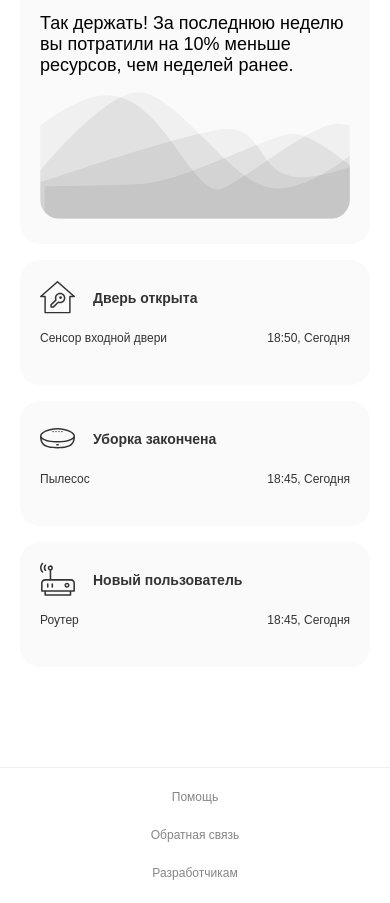
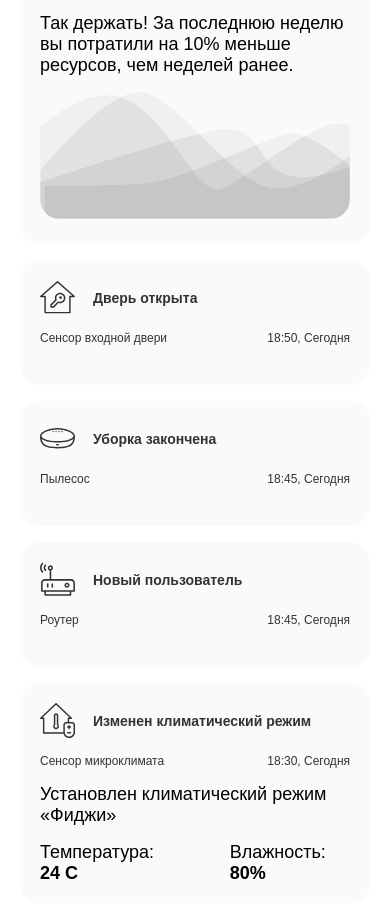
Before and after one commit to innayarantseva/shri-2018-1, a website built with webpack: page docs/index.html in a window 390 px wide. Shown: the part 197-1100 px from the top of the page. Built offline with nearby package versions, Linux system fonts and the light colour scheme.

Commit message:
updated /docs

```diff
--- a/docs/index.html
+++ b/docs/index.html
@@ -57,6 +57,12 @@
                 <div class="card__description"></div>
                 <div class="card__data"></div>
             </div>
+            <div class="card__close">
+                <img src="./assets/cross.svg"/>
+            </div>
+            <div class="card__action">
+                <img src="./assets/Next.svg"/>
+            </div>
         </div>
     </template>
 
@@ -69,6 +75,19 @@
             <div class="card__brightness">
                 <span>Яркость:</span>
                 <span class="card__brightness-value">100%</span>
+            </div>
+        </div>
+    </template>
+
+    <template class="climate">
+        <div class="card__climate climate">
+            <div class="climate__temperature">
+                <span class="climate__title">Температура: </span>
+                <span class="climate__temperature-value"></span>
+            </div>
+            <div class="climate__humidity">
+                <span class="climate__title">Влажность: </span>
+                <span class="climate__humidity-value"></span>
             </div>
         </div>
     </template>
--- a/docs/main.css
+++ b/docs/main.css
@@ -1,3 +1,11 @@
+/* reset */
+
+html,
+body {
+    margin:  0;
+    padding: 0;
+}
+
 /* Header Styles */
 
 .header {
@@ -39,9 +47,11 @@
     cursor:     pointer;
     transition: all ease-in-out .2s;
 }
-
 .header__item:not(:last-child) {
     padding-right: 28px;
+}
+.header__item:hover {
+    opacity: 1;
 }
 
 /* Section Styles */
@@ -76,6 +86,8 @@
     flex-direction:  column;
     justify-content: space-evenly;
 
+    position: relative;
+
     background-color: #FAFAFA;
     border-radius:    20px;
 
@@ -86,11 +98,40 @@
 
     grid-row: span 1;
 }
-
 .card:hover {
     background-color: #F3F3F3;
     box-shadow:       0 2px 6px 0 rgba(197,186,186,0.50);
     transition:       background-color ease-in-out .2s;
+}
+
+.card__close,
+.card__action {
+    position: absolute;
+    right:    25px;
+
+    opacity: 0;
+}
+.card__close  img,
+.card__action img {
+    width:  17px;
+    height: 17px;
+}
+.card__close {
+    top: 25px;
+}
+.card__action {
+    bottom: 25px;
+
+    background:    #F3F3F3;
+    box-shadow:    0px 0px 5px 15px #F3F3F3;
+    border-radius: 17px;
+}
+
+.card:hover .card__close,
+.card:hover .card__action {
+    opacity: 1;
+
+    transition: opacity ease-in-out .2s;
 }
 
 .card__size_s {
@@ -333,6 +374,22 @@
     top: 8px;
 }
 
+/* climate styles */
+
+.climate {
+    display: flex;
+
+    font-size: 18px;
+    color:     #000000;
+}
+.climate__temperature {
+    margin-right: 52px;
+}
+.climate__temperature-value,
+.climate__humidity-value {
+    font-weight: 800;
+}
+
 /* footer styles */
 
 .footer {
@@ -366,6 +423,15 @@
 
 
 /* Media Queries */
+
+@media screen and (max-width: 1146px) {
+    .section {
+        padding: 0 40px;
+    }
+    .list {
+        grid-template-columns: repeat(auto-fill, minmax(161px, 1fr));
+    }
+}
 
 @media screen and (max-width: 718px) {
     .section {
@@ -474,6 +540,10 @@
         flex-direction: column;
         align-items:    center;
     }
+
+    .climate {
+        justify-content: space-between;
+    }
 }
 
 /*@media screen and ()*/
```
Also changed, not shown: docs/main.js (+17 -5 lines), docs/assets/Next.svg (added), docs/assets/cross-white.svg (added), docs/assets/cross.svg (added), docs/assets/next-white.svg (added).
